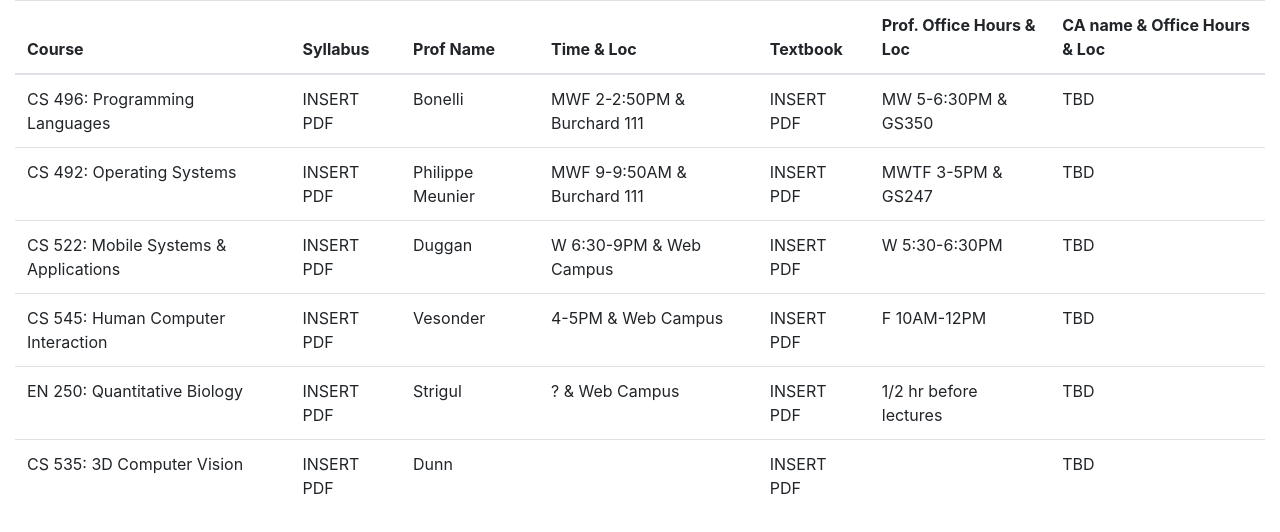
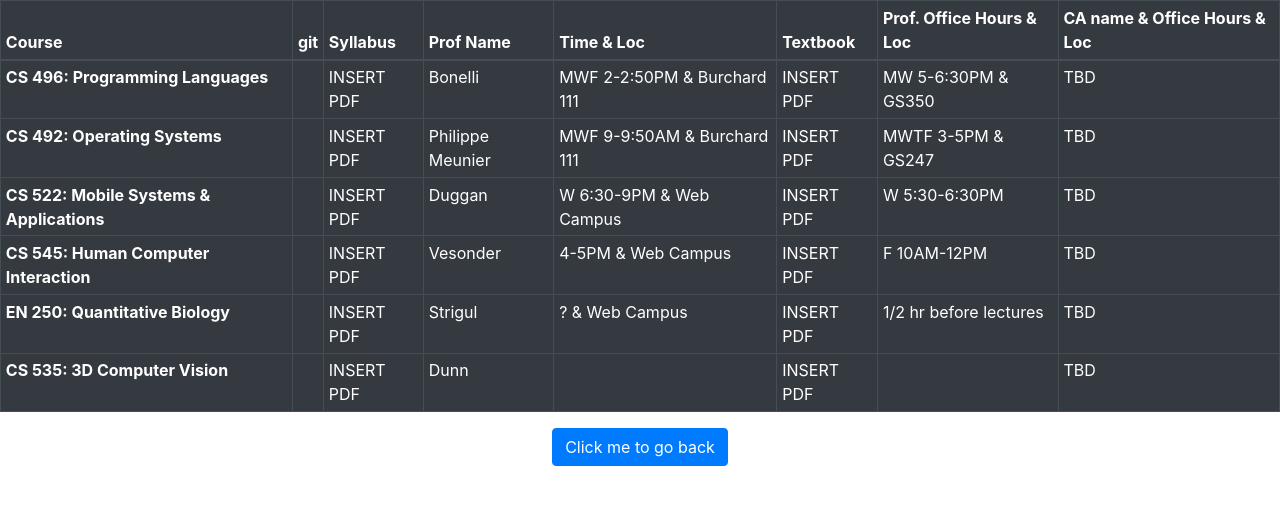
Before and after one commit to n3trunr/n3trunr.github.io, a plain HTML site: page education.html in a window 1280 px wide. Drawn offline with nearby package versions, Linux system fonts and the light colour scheme.

Commit message:
Styled the table

```diff
--- a/education.html
+++ b/education.html
@@ -11,21 +11,25 @@
 <body>
 
     <div class="container-fluid">
-        <table class="table">
+
+        <div class="row">
+            <table class="table table-bordered table-dark table-hover table-sm">
             <thead>
                   <tr>
-                <th>Course</th>
-                <th>Syllabus</th>
-                <th>Prof Name</th>
-                <th>Time & Loc</th>
-                <th>Textbook</th>
-                <th>Prof. Office Hours & Loc</th>
-                <th>CA name & Office Hours & Loc</th>
+                    <th scope="col">Course</th>
+                    <th scope="col">git</th>
+                    <th scope="col">Syllabus</th>
+                    <th scope="col">Prof Name</th>
+                    <th scope="col">Time & Loc</th>
+                    <th scope="col">Textbook</th>
+                    <th scope="col">Prof. Office Hours & Loc</th>
+                    <th scope="col">CA name & Office Hours & Loc</th>
                   </tr>
                 </thead>
                 <tbody>
                   <tr>
-                <td>CS 496: Programming Languages</td>
+                    <th scope="row">CS 496: Programming Languages</th>
+                    <td></td>
                     <td>INSERT PDF</td>
                     <td>Bonelli</td>
                     <td>MWF 2-2:50PM & Burchard 111</td>
@@ -34,7 +38,8 @@
                     <td>TBD</td>
                   </tr>
                   <tr>
-                <td>CS 492: Operating Systems</td>
+                    <th scope="row">CS 492: Operating Systems</th>
+                    <td></td>
                     <td>INSERT PDF</td>
                     <td>Philippe Meunier</td>
                     <td>MWF 9-9:50AM & Burchard 111</td>
@@ -43,7 +48,8 @@
                     <td>TBD</td>
                   </tr>
                   <tr>
-                <td>CS 522: Mobile Systems & Applications</td>
+                    <th scope="row">CS 522: Mobile Systems & Applications</th>
+                    <td></td>
                     <td>INSERT PDF</td>
                     <td>Duggan</td>
                     <td>W 6:30-9PM & Web Campus</td>
@@ -53,7 +59,8 @@
 
                   </tr>
                   <tr>
-                <td>CS 545: Human Computer Interaction</td>
+                    <th scope="row">CS 545: Human Computer Interaction</th>
+                    <td></td>
                     <td>INSERT PDF</td>
                     <td>Vesonder</td>
                     <td>4-5PM & Web Campus</td>
@@ -63,7 +70,8 @@
 
                   </tr>
                   <tr>
-                <td>EN 250: Quantitative Biology</td>
+                    <th scope="row">EN 250: Quantitative Biology</th>
+                    <td></td>
                     <td>INSERT PDF</td>
                     <td>Strigul</td>
                     <td>? & Web Campus</td>
@@ -73,7 +81,8 @@
 
                   </tr>
                   <tr>
-                <td>CS 535: 3D Computer Vision</td>
+                    <th scope="row">CS 535: 3D Computer Vision</th>
+                    <td></td>
                     <td>INSERT PDF</td>
                     <td>Dunn</td>
                     <td></td>
@@ -84,6 +93,12 @@
                   </tr>
                 </tbody>
             </table>
+        </div>
+
+        <div class="row d-flex">
+            <button class="btn btn-primary mx-auto" onclick="location.href='index.html'">Click me to go back</button>
+          </div>
+
 
     </div>
 
```
Lines whose indentation alone changed are shown as unchanged.
